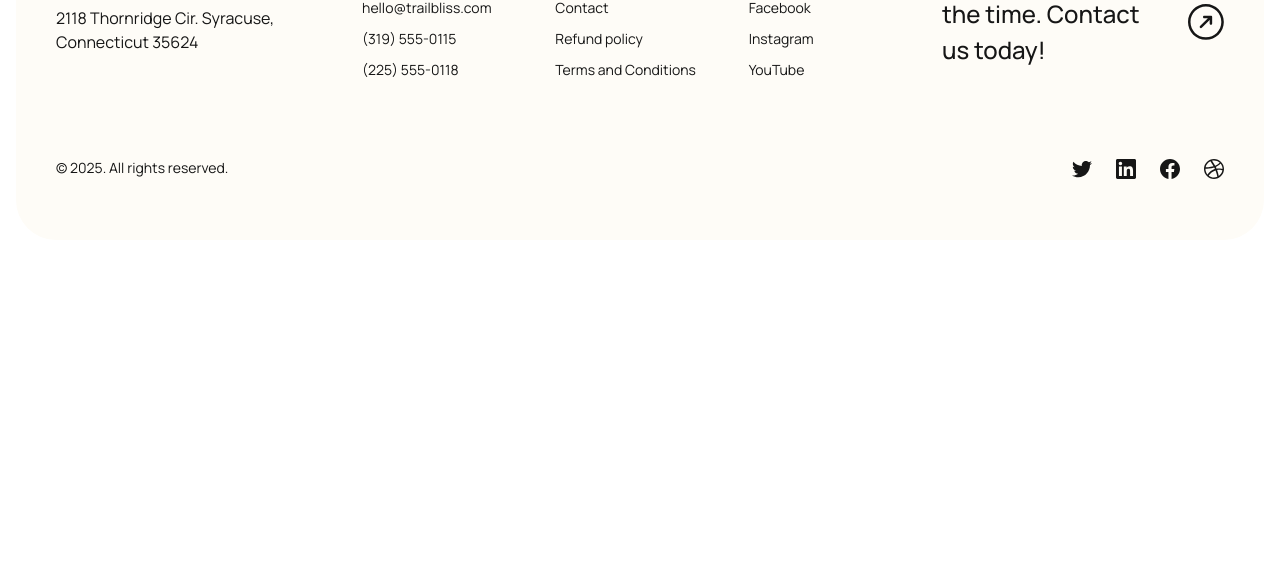
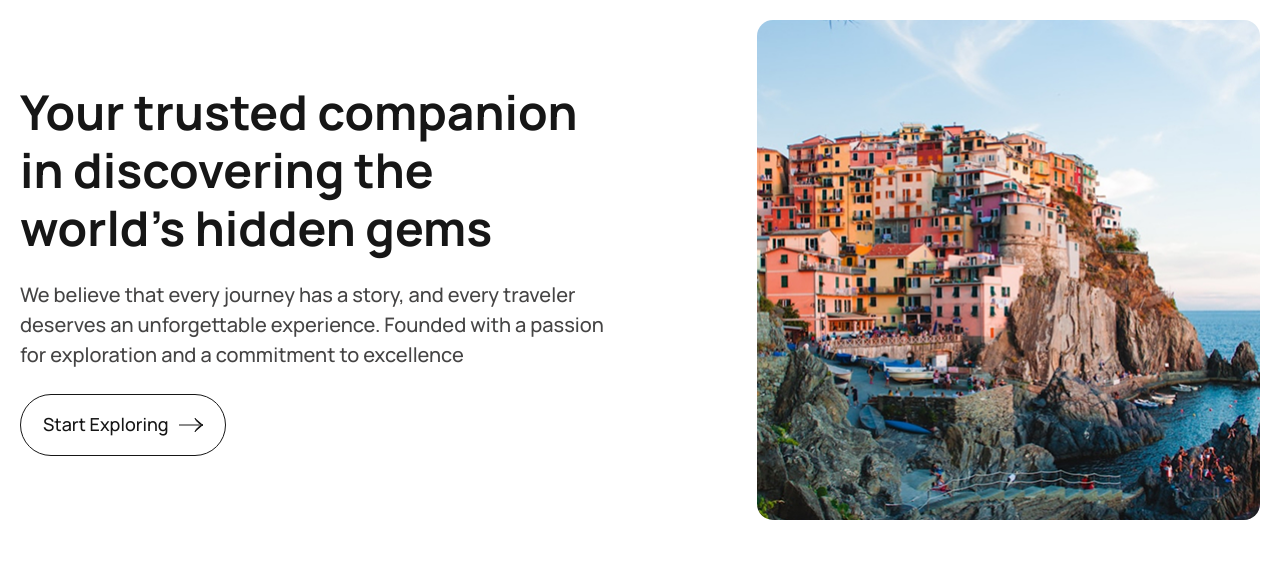
Before and after one commit to extremum9/trail-bliss, a website built with Vite: page index.html in a window 1280 px wide. Shown: the part 1853-2420 px from the top of the page. Before the commit the page ends 2133 px from the top, so only its background shows below. Built offline with nearby package versions, Linux system fonts and the light colour scheme.

Commit message:
refactor(mission): revise classes and styles

```diff
--- a/index.html
+++ b/index.html
@@ -248,13 +248,10 @@
         </div>
       </section>
 
-      <!--<section
-        class="mission-section padding-block-120"
-        aria-labelledby="mission-heading"
-      >
-        <div class="container grid-columns-12 text-center-md">
+      <section class="mission" aria-labelledby="mission-heading">
+        <div class="mission-container">
           <div class="section-content">
-            <h2 id="mission-heading" class="heading-2">
+            <h2 id="mission-heading" class="section-title heading-2">
               Your trusted companion in discovering the world’s hidden gems
             </h2>
             <p class="section-supporting-text">
@@ -270,15 +267,15 @@
             </a>
           </div>
 
-          <picture class="mission-image">
+          <picture class="mission-image-wrap">
             <source
               media="(max-width: 29.99875em)"
-              srcset="/images/mission/mission-image-mobile.jpg"
+              srcset="/images/mission/image-mobile.jpg"
               width="362"
               height="280"
             />
             <img
-              src="/images/mission/mission-image.jpg"
+              src="/images/mission/image.jpg"
               width="503"
               height="500"
               loading="lazy"
@@ -288,7 +285,7 @@
         </div>
       </section>
 
-      <section
+      <!-- <section
         class="event-section padding-block-80"
         aria-labelledby="event-heading"
       >
@@ -376,7 +373,7 @@
             </div>
           </div>
         </div>
-      </section>-->
+      </section> -->
     </main>
 
     <footer class="footer" aria-labelledby="footer-heading">
--- a/src/styles/_utilities.scss
+++ b/src/styles/_utilities.scss
@@ -36,11 +36,14 @@
 
 .section {
   &-content {
-    display: grid;
-    justify-items: start;
-    row-gap: fluid(24, 20);
-    @include breakpoint-md-down {
-      justify-items: center;
+    .section {
+      &-title {
+        margin-block-end: fluid(24, 12);
+      }
+
+      &-supporting-text {
+        margin-block-end: fluid(24, 20);
+      }
     }
   }
 
--- a/src/styles/sections/_mission.scss
+++ b/src/styles/sections/_mission.scss
@@ -1,19 +1,20 @@
 @use '../abstracts' as *;
 
 .mission {
-  &-section {
-    .container {
-      align-items: center;
-    }
-
-    .section-content {
-      @include breakpoint-md-up {
-        grid-column: 1 / 7;
-      }
+  padding-block: var(--section-padding-y-lg);
+  &-container {
+    display: grid;
+    grid-template-columns: fit-content(toRem(608)) fit-content(toRem(503));
+    align-items: center;
+    justify-content: space-between;
+    gap: fluid(40, 20);
+    @include breakpoint-md-down {
+      grid-template-columns: 1fr;
+      text-align: center;
     }
   }
 
-  &-image {
+  &-image-wrap {
     img {
       width: 100%;
       aspect-ratio: 503 / 500;
@@ -23,10 +24,6 @@
       }
     }
 
-    @include breakpoint-md-up {
-      grid-column: 8 / -1;
-    }
-
     @include breakpoint-md-down {
       order: -1;
     }
```
